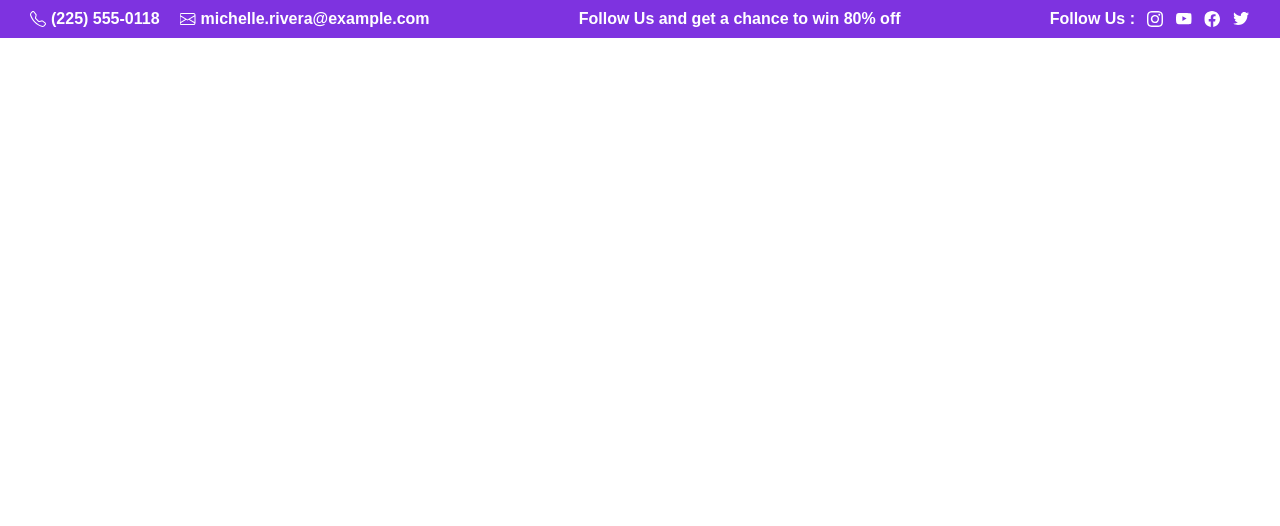
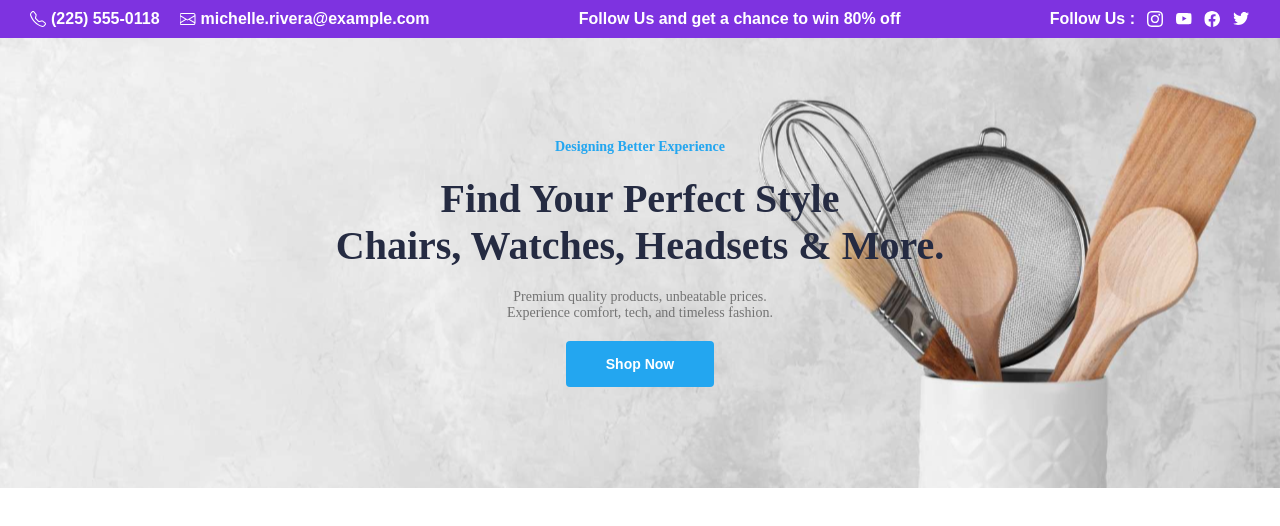
Before and after one commit to ezzzinne/swift-cart, a React (Vite) app in the folder swift-cart-app/: page / in a window 1280 px wide. Shown: the top 526 px of the page. Built offline with nearby package versions, Linux system fonts and the light colour scheme.

Commit message:
Implemented Hero section

```diff
--- a/swift-cart-app/src/App.css
+++ b/swift-cart-app/src/App.css
@@ -57,3 +57,66 @@
     display: none;
   }
 }
+
+.hero-container {
+  background-image: url('./assets/hero-image.svg');
+  background-size: cover;
+  background-position: center;
+  background-repeat: no-repeat;
+  min-height: 450px;
+  display: flex;
+  align-items: center;
+  justify-content: center;
+}
+
+.hero-overlay {
+  text-align: center;
+}
+
+.hero-subheading {
+  color: #23A6F0;
+  font-size: 14px;
+  font-weight: 700;
+  margin-bottom: 20px;
+}
+
+.hero-title {
+  color: #252B42;
+  font-size: 40px;
+  font-weight: 700;
+  margin-bottom: 20px;
+}
+
+.hero-description {
+  font-size: 14px;
+  font-weight: 400;
+  color: #737373;
+  margin-bottom: 20px;
+}
+
+.hero-button {
+  background-color: #23A6F0;
+  color: white;
+  padding: 15px 40px;
+  border: none;
+  font-weight: 700;
+  font-size: 14px;
+  border-radius: 4px;
+  cursor: pointer;
+}
+
+@media (min-width: 768px) {
+  .hero-title {
+    font-size: 40px;
+  }
+
+  .hero-container {
+    padding: 80px 10%;
+  }
+}
+
+@media (max-width: 768px) {
+  .hero-overlay {
+    padding: 80px 10%;
+  }
+}
--- a/swift-cart-app/src/components/Hero.tsx
+++ b/swift-cart-app/src/components/Hero.tsx
@@ -0,0 +1,20 @@
+const Hero = () => {
+    return (
+        <section className="hero-container">
+            <div className="hero-overlay">
+                <h6 className="hero-subheading">Designing Better Experience</h6>
+                <h2 className="hero-title">
+                    Find Your Perfect Style
+                    <br />
+                    <span>Chairs, Watches, Headsets & More.</span>
+                </h2>
+                <p className="hero-description">
+                Premium quality products, unbeatable prices. <br /> Experience comfort, tech, and timeless fashion.
+                </p>
+                <button className="hero-button">Shop Now</button>
+            </div>
+        </section>
+    );
+};
+
+export default Hero;
--- a/swift-cart-app/src/pages/Homepage.tsx
+++ b/swift-cart-app/src/pages/Homepage.tsx
@@ -1,9 +1,11 @@
 import Header from "../components/Header";
+import Hero from "../components/Hero";
 
 const Homepage = () => {
     return (
         <>
         <Header />
+        <Hero />
         </>
     )
 }
```
Also changed, not shown: swift-cart-app/src/assets/hero-image.svg (added).
